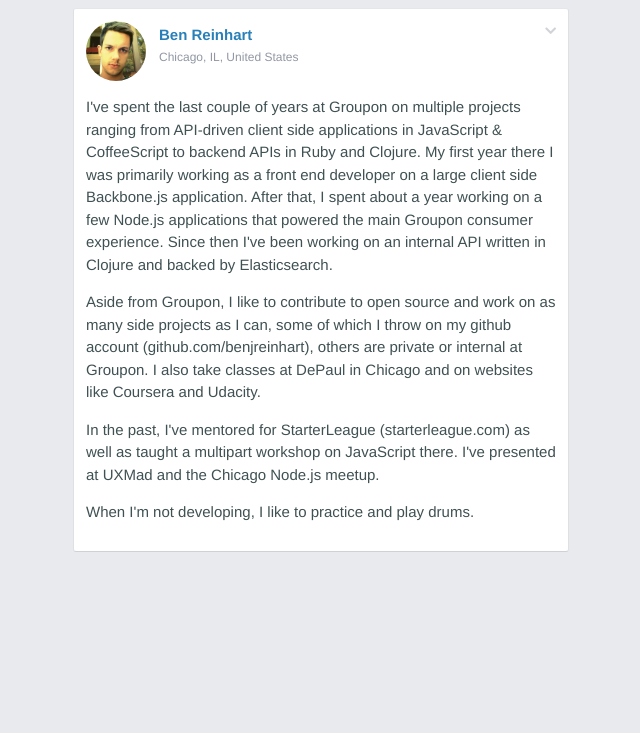
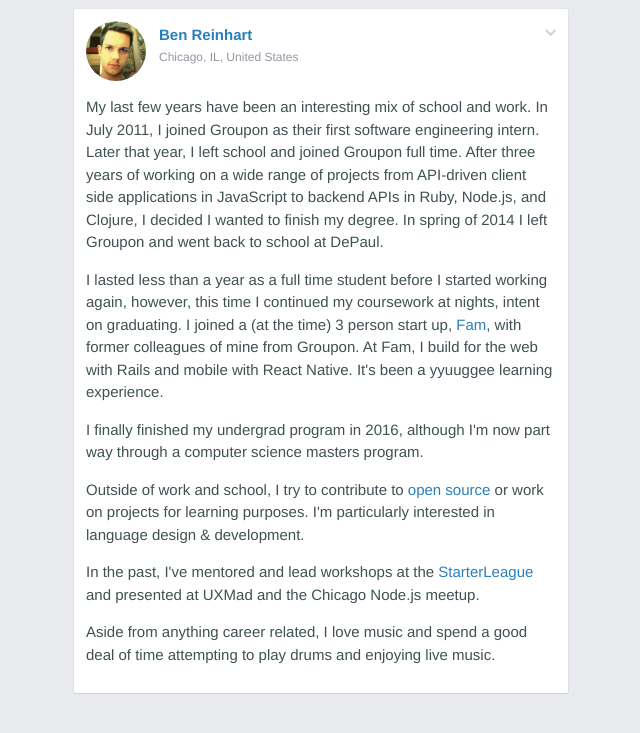
Before and after one commit to benjreinhart/benjreinhart.github.com, a Jekyll site: the page built from index.html, in a window 1280 px wide. Shown: the top 733 px of the page, without its empty margins (319-959 px from the left). Built offline with Jekyll 4.4.1, drawn with Linux system fonts in a browser that asks for light colours; nearby versions of some CDN libraries.

Commit message:
Tweaks & copy

```diff
--- a/_config.yml
+++ b/_config.yml
@@ -14,6 +14,9 @@ url: http://benreinhart.com
 twitter_username: benjreinhart
 github_username:  benjreinhart
 
+exclude:
+  - .gems
+
 # Build settings
 markdown: kramdown
 
--- a/_sass/_layout.scss
+++ b/_sass/_layout.scss
@@ -7,6 +7,7 @@ html {
 
 $bg: #e9eaed;
 $light-bg: #f5f9f9;
+$light-border: #e0e8e9;
 $main-text: #405153;
 $blue: #2980B9;
 $light-blue: #3498DB;
@@ -45,7 +46,7 @@ a {
   .menu-link {
     display: block;
     position: absolute;
-    top: 10px;
+    top: 12px;
     right: 6px;
     padding: 2px 6px;
     margin: 0;
@@ -73,7 +74,7 @@ a {
     position: absolute;
     top: 30px;
     right: 12px;
-    width: 200px;
+    width: 230px;
     border: 1px solid rgba(0, 0, 0, .25);
     border-radius: 3px;
     box-shadow: 0 3px 8px rgba(0, 0, 0, .4);
@@ -118,7 +119,7 @@ a {
     }
 
     ul li:last-child {
-      border-top: 1px solid #e0e8e9;
+      border-top: 1px solid $light-border;
       a {
         border-bottom-left-radius: 3px;
         border-bottom-right-radius: 3px;
--- a/index.html
+++ b/index.html
@@ -34,6 +34,14 @@ layout: default
         </a>
       </li>
       <li>
+        <a href="mailto:benjreinhart@gmail.com">
+          <div>
+            <i class="fa fa-envelope"></i>
+            benjreinhart@gmail.com
+          </div>
+        </a>
+      </li>
+      <li>
         <a href="javascript:" id="js-menu-close-link">
           <div>
             Close
@@ -43,30 +51,37 @@ layout: default
     </ul>
   </div>
 
-  <header class="clearfix">
+  <div class="clearfix">
     <img src="/images/me.jpg" class="header-image">
     <div class="header-content">
       <h1><a href="/">Ben Reinhart</a></h1>
       <span>Chicago, IL, United States</span>
     </div>
-  </header>
+  </div>
 
   <div class="card-body">
     <p>
-      I've spent the last couple of years at Groupon on multiple projects ranging from API-driven client side applications in JavaScript & CoffeeScript to backend APIs in Ruby and Clojure. My first year there I was primarily working as a front end developer on a large client side Backbone.js application. After that, I spent about a year working on a few Node.js applications that powered the main Groupon consumer experience. Since then I've been working on an internal API written in Clojure and backed by Elasticsearch.
+      My last few years have been an interesting mix of school and work. In July 2011, I joined Groupon as their first software engineering intern. Later that year, I left school and joined Groupon full time. After three years of working on a wide range of projects from API-driven client side applications in JavaScript to backend APIs in Ruby, Node.js, and Clojure, I decided I wanted to finish my degree. In spring of 2014 I left Groupon and went back to school at DePaul.
     </p>
 
     <p>
-      Aside from Groupon, I like to contribute to open source and work on as many side projects as I can, some of which I throw on my github account (github.com/benjreinhart), others are private or internal at Groupon. I also take classes at DePaul in Chicago and on websites like Coursera and Udacity.
+      I lasted less than a year as a full time student before I started working again, however, this time I continued my coursework at nights, intent on graduating. I joined a (at the time) 3 person start up, <a href="https://getfam.com">Fam</a>, with former colleagues of mine from Groupon. At Fam, I build for the web with Rails and mobile with React Native. It's been a yyuuggee learning experience.
     </p>
 
     <p>
-      In the past, I've mentored for StarterLeague (starterleague.com) as well as taught a multipart workshop on JavaScript there. I've presented at UXMad and the Chicago Node.js meetup.
+      I finally finished my undergrad program in 2016, although I'm now part way through a computer science masters program.
     </p>
 
     <p>
-      When I'm not developing, I like to practice and play drums.
+      Outside of work and school, I try to contribute to <a href="https://github.com/benjreinhart">open source</a> or work on projects for learning purposes. I'm particularly interested in language design & development.
+    </p>
+
+    <p>
+      In the past, I've mentored and lead workshops at the <a href="http://www.starterleague.com/">StarterLeague</a> and presented at UXMad and the Chicago Node.js meetup.
+    </p>
+
+    <p>
+      Aside from anything career related, I love music and spend a good deal of time attempting to play drums and enjoying live music.
     </p>
   </div>
-
 </div>
```
